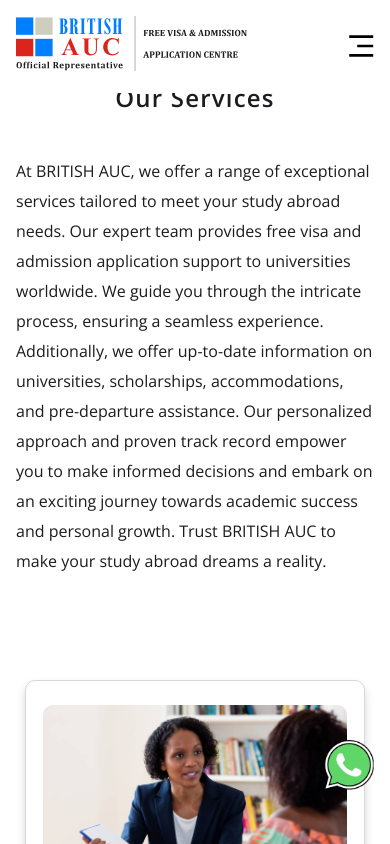
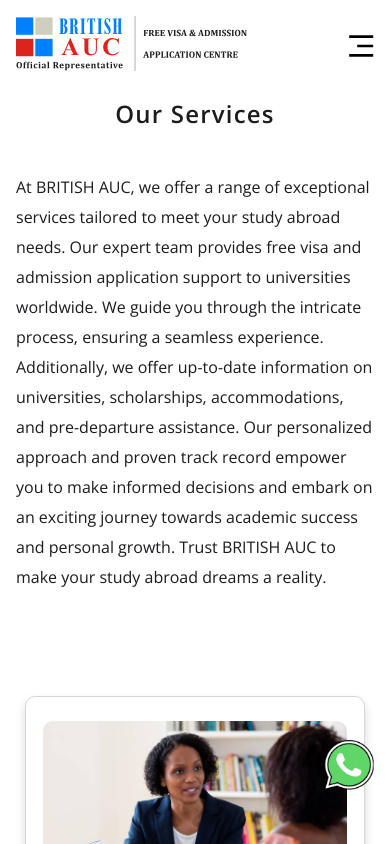
Before and after one commit to British-AUC/company-website, a React (Vite) app in the folder website/: page /services in a window 390 px wide. Shown: the top 844 px of the page. Built offline with nearby package versions, Linux system fonts and the light colour scheme.

Commit message:
increased margin top

```diff
--- a/website/src/pages/Services.jsx
+++ b/website/src/pages/Services.jsx
@@ -10,7 +10,7 @@ export default function Services(){
             {/* SECTION THREE [IMPORTED CLASS]*/}
             <div className="services-section">
                 <section className="section-three">
-                    <h2>Our Services</h2>
+                    <h2 className="service-h2">Our Services</h2>
                     <p id="service-p">
                         At BRITISH AUC, we offer a range of exceptional services tailored to
                         meet your study abroad needs. Our expert team provides free visa and
--- a/website/src/styles/App_mobile.css
+++ b/website/src/styles/App_mobile.css
@@ -328,7 +328,7 @@
     height: 40px;
   }
   .services-section {
-    margin-top: 5em;
+    margin-top: 6em;
   }
   .section-thirteen {
     padding: 0em 1em;
--- a/website/src/styles/App_mobile.scss
+++ b/website/src/styles/App_mobile.scss
@@ -397,7 +397,7 @@ $testborder: 1px solid red;
 
   // SERVICES SECTION START
   .services-section {
-    margin-top: 5em;
+    margin-top: 6em;
   }
   // SERVICES SECTION END
 
```
